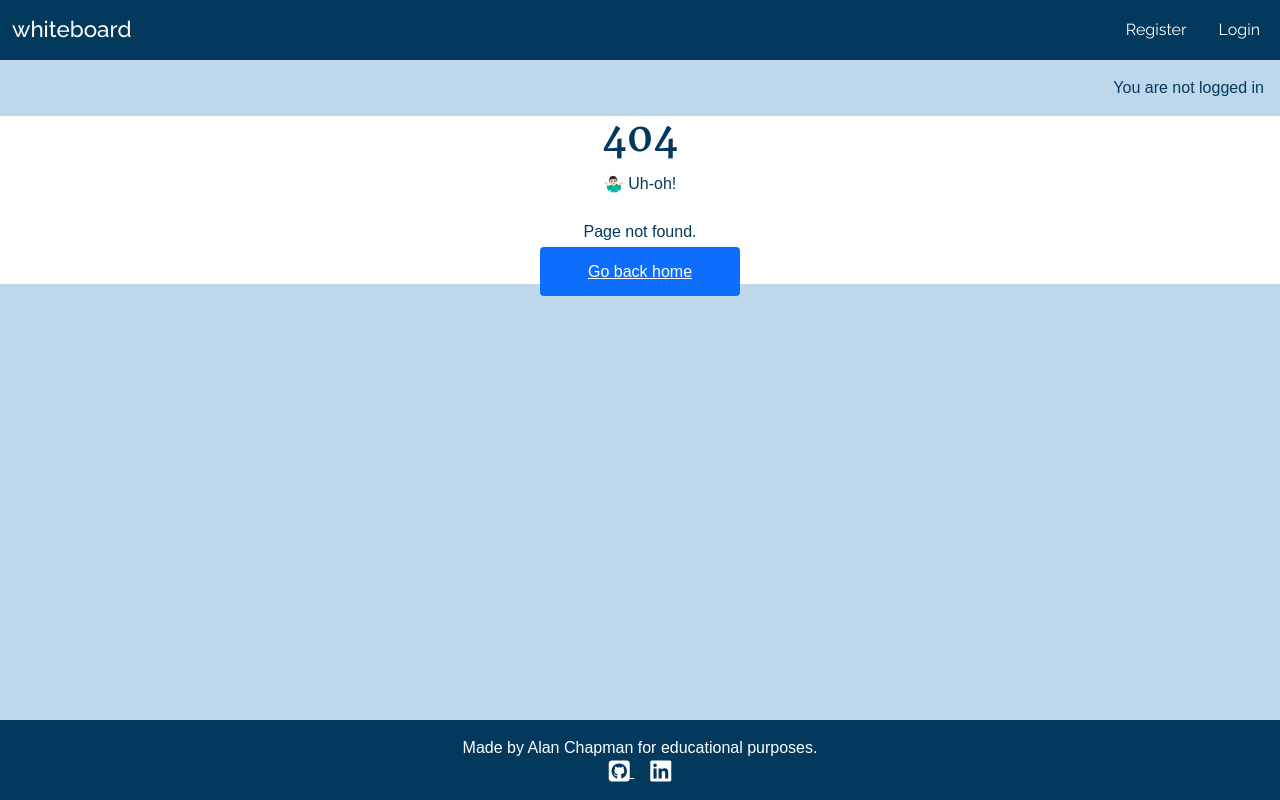
After one commit to alanjameschapman/whiteboard, a Django app: template templates/404.html in a window 1280 px wide. The commit adds this page. Run offline with Django 3.2, Linux system fonts and the light colour scheme; the template is opened without the code that fills it, so the values that code supplies are empty; some web fonts are replaced.

Commit message:
Add font pairing and favicon resources, and update error page templates

```diff
--- a/edblog/views.py
+++ b/edblog/views.py
@@ -14,7 +14,6 @@ from django.views.generic.edit import UpdateView, DeleteView
 from django.urls import reverse_lazy
 from .models import Post, Comment, Enrolment
 from .forms import CommentForm, PostForm
-
 
 # Create your views here.
 
@@ -212,6 +211,9 @@ def create_post(request):
     return render(request, 'edblog/create_post.html', {'form': form})
 
 
+def custom_404(request, exception):
+    return render(request, '404.html', status=404)
+
 # @csrf_exempt
 # def comment_approve(request, slug, comment_id):
 #     """
--- /dev/null
+++ b/templates/404.html
@@ -0,0 +1,15 @@
+{% extends "base.html" %} {% block content %}
+{% comment %} 404 error page content {% endcomment %}
+<div class="grid h-[calc(100vh-296px)]  px-4 bg-white place-content-center">
+  <div class="text-center">
+    <h1 class="font-black text-gray-200 text-9xl">404</h1>
+    <p class="text-2xl font-bold tracking-tight text-gray-900 sm:text-4xl">
+      🤷🏻‍♂️ Uh-oh!
+    </p>
+    <p class="mt-4 text-gray-500">Page not found.</p>
+    <a href="{% url 'homepage' %}"
+      class="inline-block px-5 py-3 mt-6 text-sm font-medium text-white bg-primary rounded focus:ring">Go back home
+    </a>
+  </div>
+</div>
+{% endblock %}
--- a/templates/base.html
+++ b/templates/base.html
@@ -101,11 +101,11 @@
     <footer class="footer mt-auto py-3 dark-bg">
         <p class="m-0 text-center text-white raleway-font">Made by Alan Chapman for educational purposes.</p>
         <p class="m-0 text-center">
-            <a class="text-white mx-2" href="https://www.linkedin.com/in/alanjameschapman/" target="_blank">
+            <a class="text-white px-2" href="https://github.com/alanjameschapman" target="_blank">
+                <i class="fa-brands fa-github-square fa-xl"></i>
+            </a>
+            <a class="text-white px-2" href="https://www.linkedin.com/in/alanjameschapman/" target="_blank">
                 <i class="fa-brands fa-linkedin fa-xl"></i>
-            </a>
-            <a class="text-white mx-2" href="https://github.com/alanjameschapman" target="_blank">
-                <i class="fa-brands fa-github-square fa-xl"></i>
             </a>
         </p>
     </footer>
```
Also changed, not shown: templates/403.html (added, +18 -0 lines), templates/500.html (added, +15 -0 lines), whiteboard/urls.py (+3 -12 lines), README.md, 2 other files.
